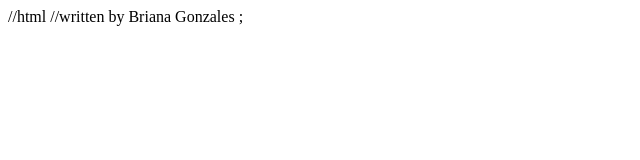
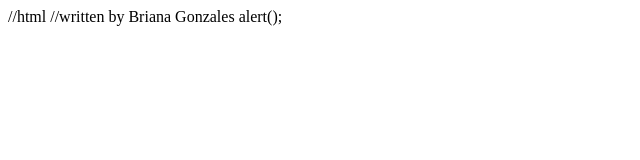
Before and after one commit to BrianaGonzaless/BrianaGonzaless.github.io, a plain HTML site: page index.html in a window 1280 px wide. Shown: the full height of the page, 0-640 px from the left. Drawn offline with Linux system fonts and the light colour scheme.

Commit message:
Update index.html

```diff
--- a/index.html
+++ b/index.html
@@ -3,7 +3,7 @@
 <html>
    <head>
       <title>Intro to JavaScript</title>
-      <script> alert("Hello"); alert("world");</script><alert()>;
+      <script> alert("Hello"); alert("world");</script>alert();
    </head>
    <body>
    </body>
```
